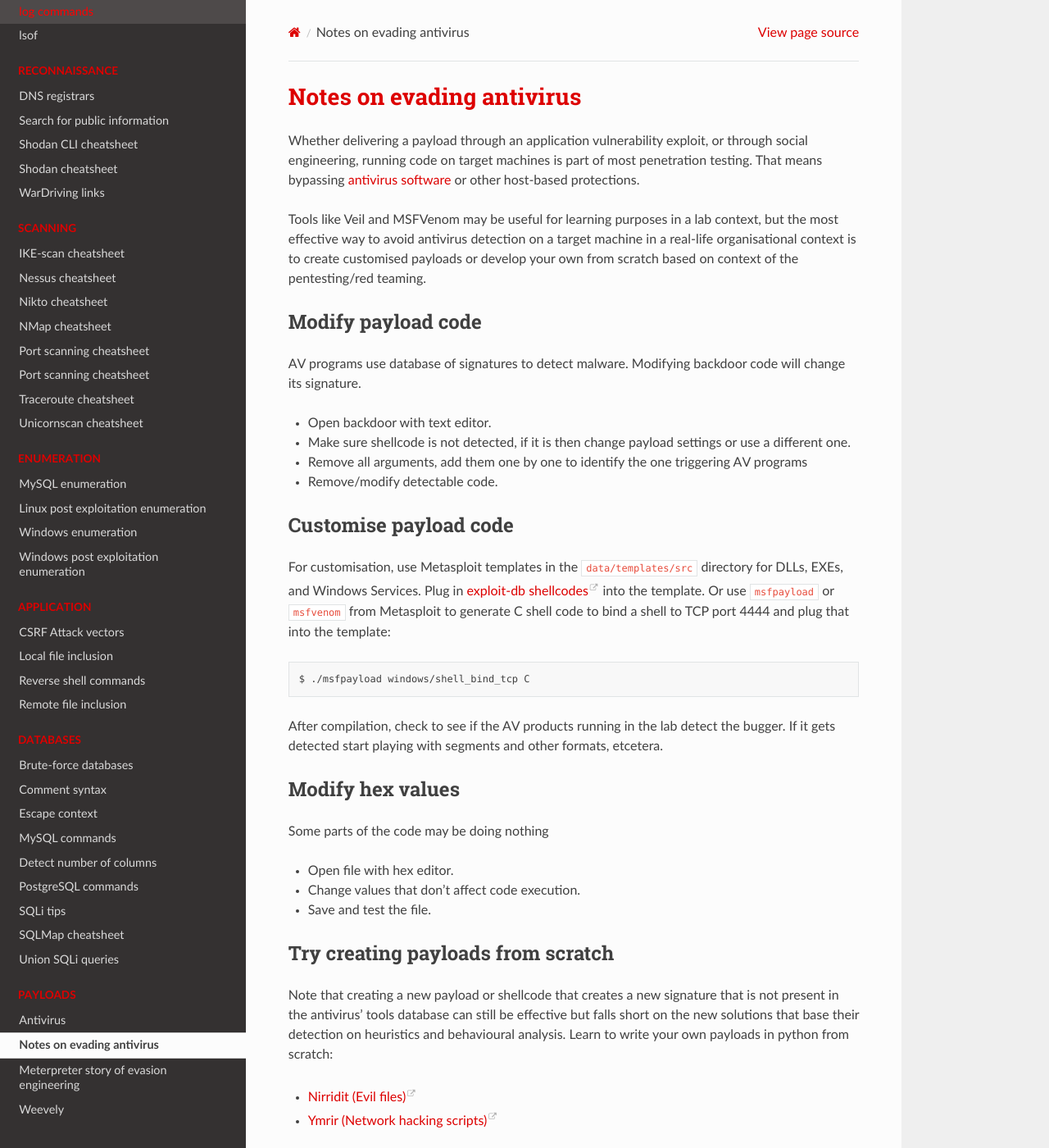
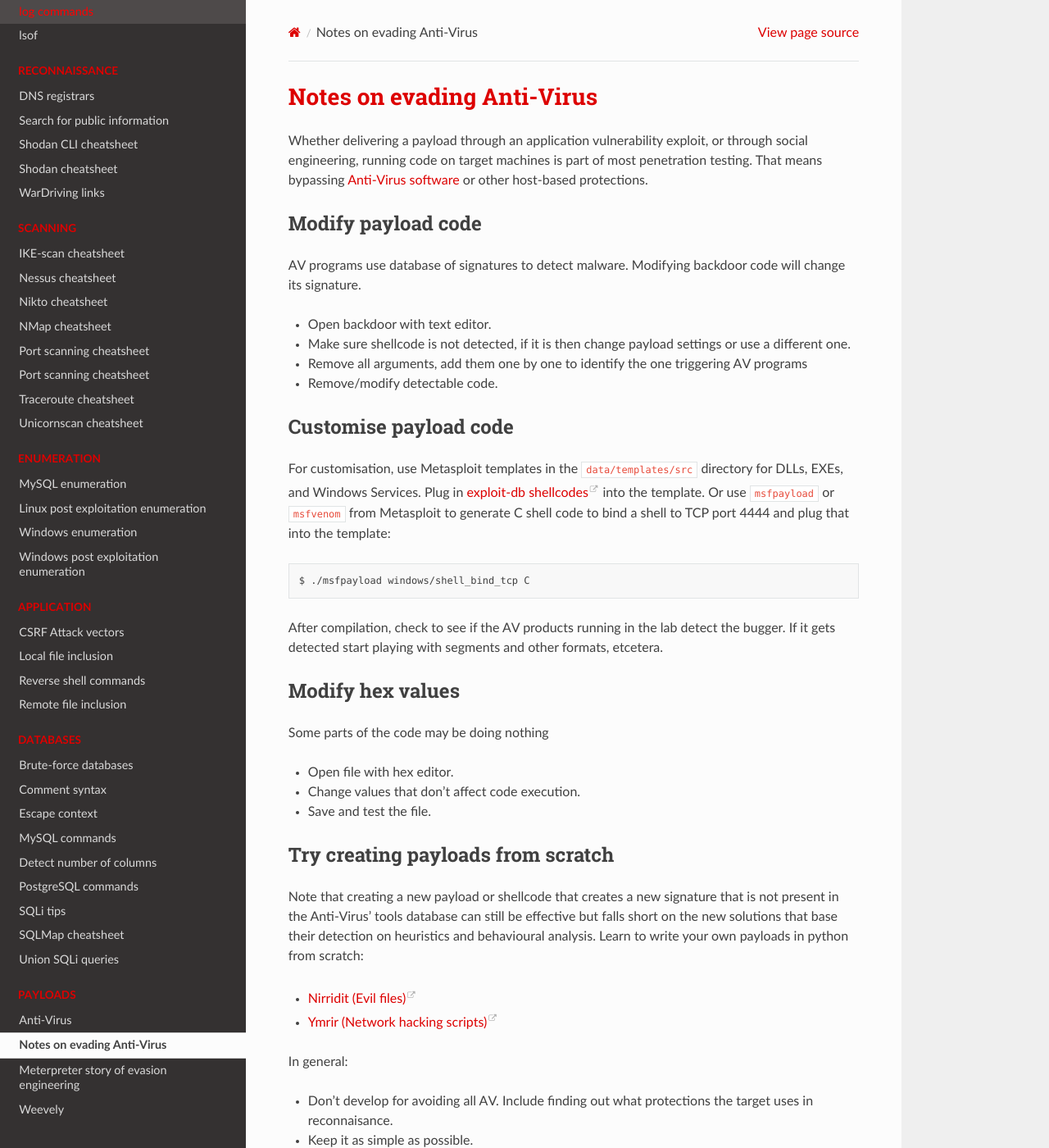
Before and after one commit to tymyrddin/cheatsheets, a Sphinx documentation site: the page built from source/docs/payloads/evading-av.md, in a window 1280 px wide and 1400 px high. Shown: the whole window at 82% size. Built offline with Sphinx 7.4.7 and the Read the Docs theme 2.0.0, drawn with Linux system fonts in a browser that asks for light colours; some of the changed text lies outside the part shown.

Commit message:
payloads AV evasion

```diff
--- a/source/docs/payloads/av.md
+++ b/source/docs/payloads/av.md
@@ -1,4 +1,4 @@
-# Antivirus
+# Anti-Virus
 
 Almost all AV applications employ multiple ways to block malware attacks. If one mechanism is bypassed, another may still block the malware. Some AV applications are designed to protect a single computer, others are specifically designed for servers or networks, but the underlying mechanisms of an AV remain mostly the same: It actively scans files that are introduced to a system, relying on a method to identify potentially hazardous files. This is called signature detection. And it attempts to identify suspicious behaviour on a system. This ranges from making suspicious registry entries, or adding items to a list that executes automatically on system startup. This approach is what helps protect against encrypted viruses, or viruses that are yet to be identified.
 
@@ -12,7 +12,7 @@
 
 ## Behavioural blocking
 
-This is a signatureless approach to detection that helps the program build a full context around every process execution path in real time, and identify the stealthier, more advanced malware threats. Suspicious behavior includes unpacking of malicious code, modifying the host files, or observing keystrokes. Noticing actions like these allows an antivirus program to detect previously unseen malware on a system.
+This is a signatureless approach to detection that helps the program build a full context around every process execution path in real time, and identify the stealthier, more advanced malware threats. Suspicious behavior includes unpacking of malicious code, modifying the host files, or observing keystrokes. Noticing actions like these allows an Anti-Virus program to detect previously unseen malware on a system.
 
 ## Sandbox detection
 
@@ -24,7 +24,7 @@
 
 ## Types of scans
 
-* On demand: A conventional scan is either run when the user requests it, or at a scheduled instance that the antivirus sets up. This type of scan searches the contents of the disks, directories and files, as well as boot sectors and system components.
+* On demand: A conventional scan is either run when the user requests it, or at a scheduled instance that the Anti-Virus sets up. This type of scan searches the contents of the disks, directories and files, as well as boot sectors and system components.
 * Real time: The system is monitored for any suspicious activity in real time, when data is loaded into the active memory.
-* Smart: An antivirus only scans selected files, that are more suspicious to be altered or infected.
+* Smart: An Anti-Virus only scans selected files, that are more suspicious to be altered or infected.
 * On startup: A quick scan of the boot sectors and critical system files, instead of a full disk scan that takes a long time to finish, to catch boot sector viruses.
--- a/source/docs/payloads/evading-av.md
+++ b/source/docs/payloads/evading-av.md
@@ -1,12 +1,8 @@
-# Notes on evading antivirus
+# Notes on evading Anti-Virus
 
 Whether delivering a payload through an application vulnerability exploit, or through social engineering, running code
-on target machines is part of most penetration testing. That means bypassing [antivirus software](av.md) or other host-based
+on target machines is part of most penetration testing. That means bypassing [Anti-Virus software](av.md) or other host-based
 protections.
-
-Tools like Veil and MSFVenom may be useful for learning purposes in a lab context, but the most effective way to avoid
-antivirus detection on a target machine in a real-life organisational context is to create customised payloads or
-develop your own from scratch based on context of the pentesting/red teaming.
 
 ## Modify payload code
 
@@ -38,7 +34,7 @@
 
 ## Try creating payloads from scratch
 
-Note that creating a new payload or shellcode that creates a new signature that is not present in the antivirus' tools
+Note that creating a new payload or shellcode that creates a new signature that is not present in the Anti-Virus' tools
 database can still be effective but falls short on the new solutions that base their detection on heuristics
 and behavioural analysis. Learn to write your own payloads in python from scratch:
 
@@ -49,8 +45,13 @@
 
 * Don't develop for avoiding all AV. Include finding out what protections the target uses in reconnaisance.
 * Keep it as simple as possible.
-* Perhaps just enough to get in, disable antivirus, and then move in with more-featured tools?
+* Perhaps just enough to get in, disable Anti-Virus, and then move in with more-featured tools?
 
 > “The important thing is not to shout at this point, Vimes told himself. Do not…what do they call it…go postal?
 > Treat this as a learning exercise. Find out why the world is not as you thought it was. Assemble the facts, digest
 > the information, consider the implications. THEN go postal. But with precision.” ― Terry Pratchett, Thud!
+
+## Resources
+
+* [Basic Anti-Virus Evasion](https://kf0k.github.io/blog/Posts/basic_av_evasion/)
+* [Pentesting Methodology - Antivirus Evasion ](https://blog.r0kithax.com/pentesting/infosec/2021/02/08/av-evasion.html)
```
Also changed, not shown: source/docs/payloads/meterpreter-av-evasion.md (+3 -3 lines).
